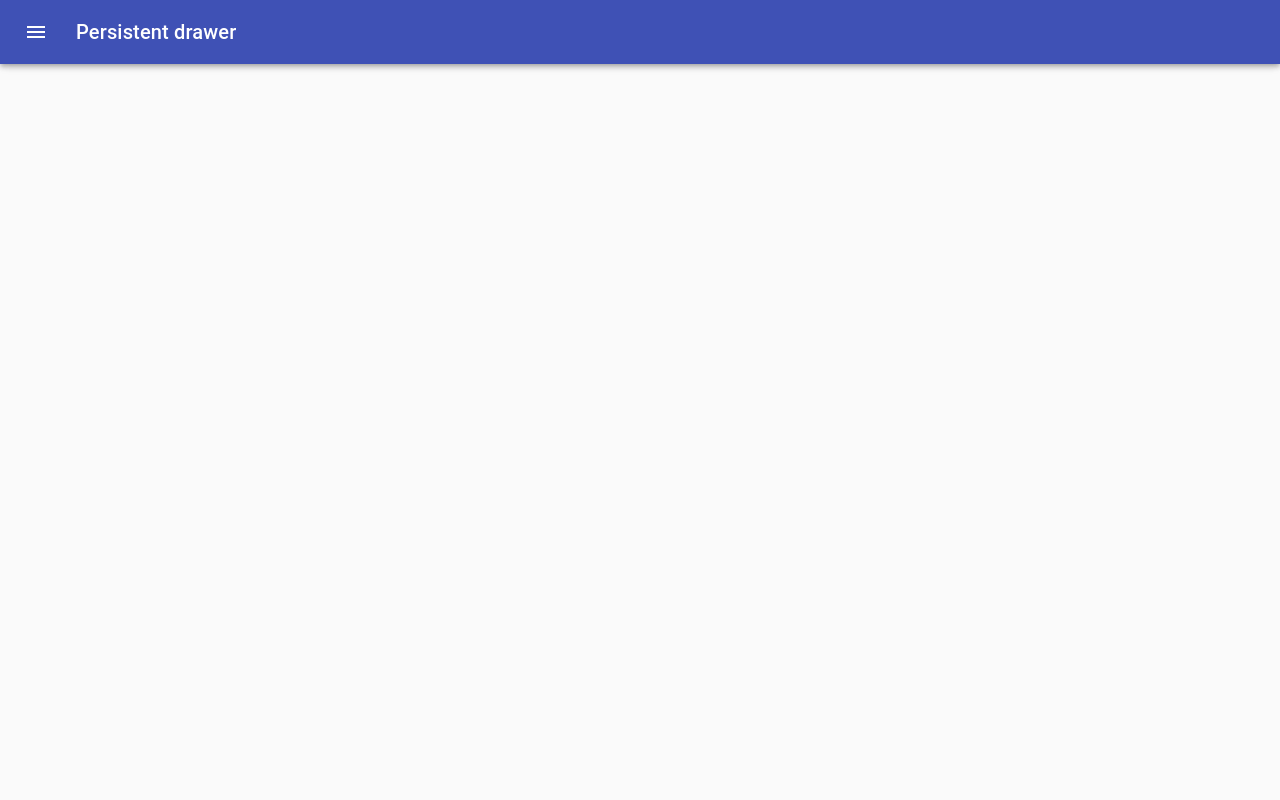
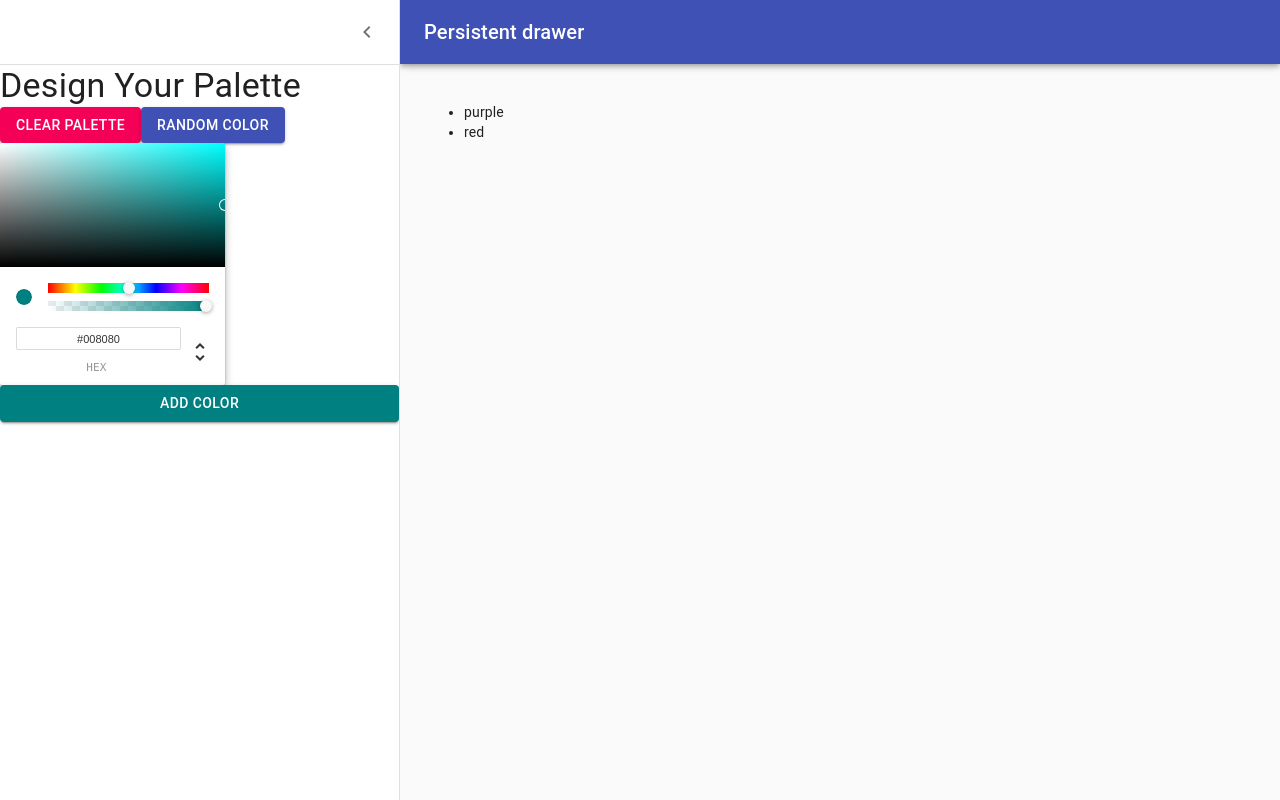
Before and after one commit to ch-ankit/color-app, a React (Create React App) app: page /palette/new in a window 1280 px wide. Built offline with nearby package versions, Linux system fonts and the light colour scheme.

Commit message:
Button syced with color picker

```diff
--- a/src/NewPaletteForm.js
+++ b/src/NewPaletteForm.js
@@ -74,11 +74,15 @@ const styles = (theme) => ({
 });
 
 class NewPaletteForm extends Component {
-    state = {
-        open: false,
-        background: "#fff"
+    constructor(props) {
+        super(props);
+        this.state = {
+            open: true,
+            currentColor: "teal",
+            colors: ['purple', 'red']
+        }
+        this.addNewColor = this.addNewColor.bind(this)
     }
-
     handleDrawerOpen = () => {
         this.setState({ open: true });
     };
@@ -87,12 +91,15 @@ class NewPaletteForm extends Component {
         this.setState({ open: false });
     };
     handleChangeComplete = (color) => {
-        this.setState({ background: color.hex });
+        this.setState({ currentColor: color.hex });
     };
+    addNewColor() {
+        this.setState({ colors: [...this.state.colors, this.currentColor] })
+    }
 
     render() {
         const { classes } = this.props
-        const { open, background } = this.state
+        const { open, currentColor } = this.state
         return (
             <div className={classes.root}>
                 <CssBaseline />
@@ -139,8 +146,8 @@ class NewPaletteForm extends Component {
                         <Button variant="contained" color="secondary" >Clear Palette</Button>
                         <Button variant="contained" color="primary" >Random Color</Button>
                     </div>
-                    <ChromePicker color={background} onChangeComplete={this.handleChangeComplete} />
-                    <Button variant="contained" color={`${background}`}>Add Color</Button>
+                    <ChromePicker color={currentColor} onChangeComplete={this.handleChangeComplete} />
+                    <Button variant="contained" color="primary" style={{ backgroundColor: currentColor }}>Add Color</Button>
                 </Drawer>
                 <main
                     className={clsx(classes.content, {
@@ -148,6 +155,11 @@ class NewPaletteForm extends Component {
                     })}
                 >
                     <div className={classes.drawerHeader} />
+                    <ul>
+                        {this.state.colors.map(color => (
+                            <li>{color}</li>
+                        ))}
+                    </ul>
                 </main>
             </div>
         );
```
